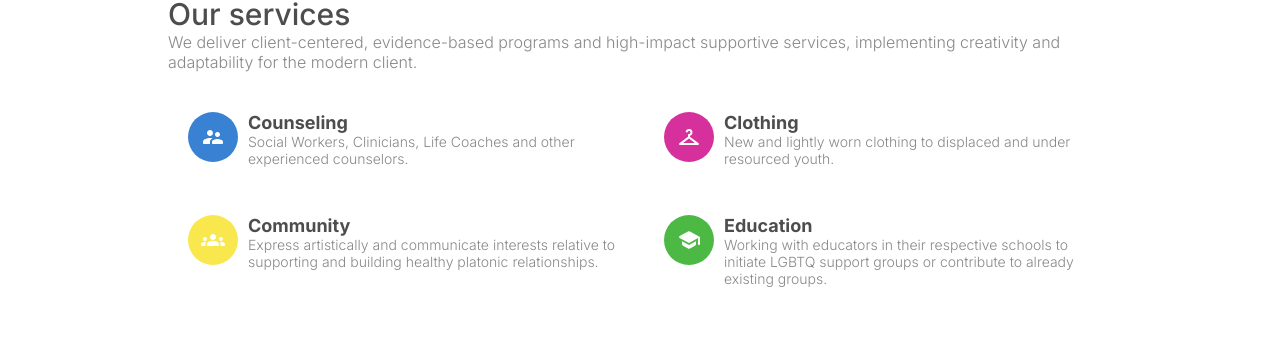
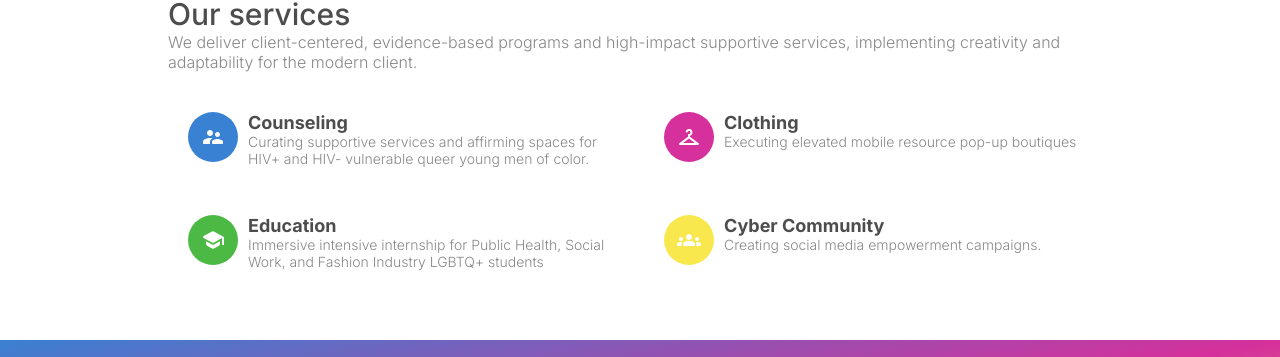
Before and after one commit to ronneildn/outmycloset, a Next.js app: page / in a window 1280 px wide. Shown: the part 854-1211 px from the top of the page. Built offline with nearby package versions, Linux system fonts and the light colour scheme; no server answers.

Commit message:
services update

```diff
--- a/components/Home/ServicesSection.js
+++ b/components/Home/ServicesSection.js
@@ -1,4 +1,5 @@
 import { Fragment } from "react";
+import Link from "next/link";
 import { makeStyles } from "tss-react/mui";
 import Grid from "@mui/material/Grid";
 import classNames from "classnames";
@@ -23,7 +24,7 @@ const ServicesSection = (props) => {
                 data = {
                     title: "Counseling",
                     description:
-                        "Social Workers, Clinicians, Life Coaches and other experienced counselors. ",
+                        "Curating supportive services and affirming spaces for HIV+ and HIV- vulnerable queer young men of color.",
                     icon: <CounselingIcon />,
                     color: theme.palette.primary.main,
                 };
@@ -32,16 +33,15 @@ const ServicesSection = (props) => {
                 data = {
                     title: "Clothing",
                     description:
-                        "New and lightly worn clothing to displaced and under resourced youth.",
+                        "Executing elevated mobile resource pop-up boutiques",
                     icon: <HangerIcon />,
                     color: theme.palette.primary.accent,
                 };
                 break;
             case "community":
                 data = {
-                    title: "Community",
-                    description:
-                        "Express artistically and communicate interests relative to supporting and building healthy platonic relationships.",
+                    title: "Cyber Community",
+                    description: "Creating social media empowerment campaigns.",
                     icon: <CommunityIcon />,
                     color: theme.palette.primary.accent2,
                 };
@@ -50,7 +50,7 @@ const ServicesSection = (props) => {
                 data = {
                     title: "Education",
                     description:
-                        "Working with educators in their respective schools to initiate LGBTQ support groups or contribute to already existing groups.",
+                        "Immersive intensive internship for Public Health, Social Work, and Fashion Industry LGBTQ+ students",
                     icon: <EducationIcon />,
                     color: theme.palette.primary.accent3,
                 };
@@ -58,7 +58,7 @@ const ServicesSection = (props) => {
         }
 
         return (
-            <a className={classes.serviceItem}>
+            <Link className={classes.serviceItem} href="/services">
                 <div className={classes.iconContainer}>
                     <div
                         className={classNames(classes.icon, "icon")}
@@ -73,7 +73,7 @@ const ServicesSection = (props) => {
                         {data.description}
                     </div>
                 </div>
-            </a>
+            </Link>
         );
     };
 
@@ -101,11 +101,12 @@ const ServicesSection = (props) => {
                             <Grid item xs={12} md={6}>
                                 {serviceItem("clothing")}
                             </Grid>
+
+                            <Grid item xs={12} md={6}>
+                                {serviceItem("education")}
+                            </Grid>
                             <Grid item xs={12} md={6}>
                                 {serviceItem("community")}
-                            </Grid>
-                            <Grid item xs={12} md={6}>
-                                {serviceItem("education")}
                             </Grid>
                         </Grid>
                         {/* <Grid item xs>
```
